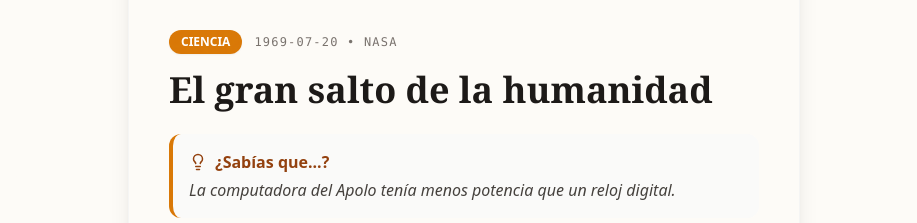
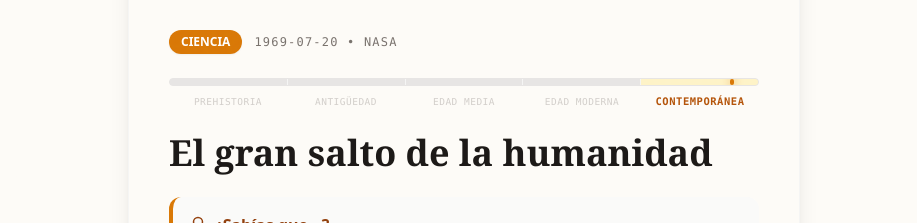
Before and after one commit to marcos-caballeronieto/project-chronos, a Next.js app: page / in a window 1280 px wide. Shown: the part 508-731 px from the top of the page, without its empty margins (176-1093 px from the left). Built offline with nearby package versions, Linux system fonts and the light colour scheme.

Commit message:
feat: Added timeline of history to DailyCard

```diff
--- a/src/components/history/DailyCard.tsx
+++ b/src/components/history/DailyCard.tsx
@@ -5,7 +5,90 @@ import Image from "next/image";
 import { HistoryEvent } from "@/types";
 import { Lightbulb, Maximize2, X } from "lucide-react";
 
-// --- Subcomponente para el Modal ---
+// --- CONSTANTES Y UTILIDADES PARA EL TIMELINE ---
+
+const ERAS = [
+  { name: "Prehistoria", short: "PRE", start: -100000, end: -3000 },
+  { name: "Antigüedad", short: "ANT", start: -3000, end: 476 },
+  { name: "Edad Media", short: "MED", start: 476, end: 1492 },
+  { name: "Edad Moderna", short: "MOD", start: 1492, end: 1789 },
+  { name: "Contemporánea", short: "CONT", start: 1789, end: new Date().getFullYear() }
+];
+
+// Función auxiliar para extraer el año del string de fecha
+function parseYear(dateStr: string): number {
+  const normalize = dateStr.toLowerCase();
+  // Busca 1 a 4 dígitos seguidos opcionalmente de "a.c" o "bc"
+  const match = normalize.match(/(\d{1,4})\s*(?:a\.?c\.?|b\.?c\.?|antes de cristo)?/);
+
+  if (!match) return new Date().getFullYear();
+
+  let year = parseInt(match[1], 10);
+  // Si detecta indicadores de "antes de Cristo", lo vuelve negativo
+  if (normalize.includes("a.c") || normalize.includes("bc") || normalize.includes("antes")) {
+    year = -year;
+  }
+  return year;
+}
+
+// --- SUBCOMPONENTE TIMELINE ---
+function Timeline({ dateStr }: { dateStr: string }) {
+  const year = parseYear(dateStr);
+  const currentEraIndex = ERAS.findIndex(e => year < e.end) !== -1
+    ? ERAS.findIndex(e => year < e.end)
+    : ERAS.length - 1;
+
+  const currentEra = ERAS[currentEraIndex];
+
+  // Calcular porcentaje dentro de la época actual para el marcador
+  const eraSpan = currentEra.end - currentEra.start;
+  const yearProgress = Math.max(0, Math.min(100, ((year - currentEra.start) / eraSpan) * 100));
+
+  return (
+    <div className="w-full mb-6 font-mono text-[10px] uppercase tracking-wider select-none">
+      {/* Barra visual */}
+      <div className="flex w-full h-2 rounded-full overflow-hidden bg-stone-200 dark:bg-stone-800 border border-stone-200 dark:border-stone-700/50">
+        {ERAS.map((era, index) => {
+          const isActive = index === currentEraIndex;
+          return (
+            <div
+              key={era.name}
+              className={`relative flex-1 border-r border-stone-100 dark:border-stone-900 last:border-0 transition-colors duration-500 ${
+                isActive ? "bg-amber-100 dark:bg-amber-900/30" : ""
+              }`}
+            >
+              {isActive && (
+                <div
+                  className="absolute top-0 bottom-0 w-1 bg-amber-600 rounded-full shadow-[0_0_8px_rgba(217,119,6,0.8)] z-10"
+                  style={{ left: `${yearProgress}%` }}
+                />
+              )}
+            </div>
+          );
+        })}
+      </div>
+
+      {/* Etiquetas de texto */}
+      <div className="flex justify-between mt-2 text-stone-400 dark:text-stone-600">
+        {ERAS.map((era, index) => (
+          <div
+            key={era.name}
+            className={`flex-1 text-center transition-colors duration-300 ${
+              index === currentEraIndex
+                ? "text-amber-700 dark:text-amber-500 font-bold scale-105"
+                : "opacity-50 scale-95 hidden sm:block" // Ocultamos las no activas en móvil muy pequeño si quieres, o dejamos sm:block
+            }`}
+          >
+            <span className="hidden sm:inline">{era.name}</span>
+            <span className="sm:hidden">{era.short}</span>
+          </div>
+        ))}
+      </div>
+    </div>
+  );
+}
+
+// --- SUBCOMPONENTE MODAL (Sin cambios funcionales, solo mantenido) ---
 function ExpandedModal({ event, onClose }: { event: HistoryEvent; onClose: (e: React.MouseEvent) => void }) {
   const [isVisible, setIsVisible] = useState(false);
 
@@ -61,13 +144,12 @@ function ExpandedModal({ event, onClose }: { event: HistoryEvent; onClose: (e: R
   );
 }
 
-// --- Componente Principal ---
+// --- COMPONENTE PRINCIPAL ---
 export default function DailyCard({ event }: { event: HistoryEvent }) {
   const [isExpanded, setIsExpanded] = useState(false);
-  const [isVisible, setIsVisible] = useState(false); // Estado para la animación de entrada
+  const [isVisible, setIsVisible] = useState(false);
 
   useEffect(() => {
-    // Activamos la animación al montar el componente
     setIsVisible(true);
   }, []);
 
@@ -90,6 +172,7 @@ export default function DailyCard({ event }: { event: HistoryEvent }) {
         transition-all duration-1000 ease-out transform
         ${isVisible ? "opacity-100 translate-y-0" : "opacity-0 translate-y-8"}`}
       >
+        {/* IMAGEN DE CABECERA */}
         <div className="relative w-full h-64 md:h-96 overflow-hidden">
           <div className="absolute inset-0 transition-transform duration-700 group-hover:scale-105">
             <Image
@@ -113,8 +196,10 @@ export default function DailyCard({ event }: { event: HistoryEvent }) {
           </button>
         </div>
 
+        {/* CONTENIDO */}
         <div className="p-6 md:p-10">
-           <div className="flex flex-col sm:flex-row sm:items-center gap-3 mb-4">
+           {/* Metadatos (Categoría y Fecha texto) */}
+           <div className="flex flex-col sm:flex-row sm:items-center gap-3 mb-6">
             <span className="inline-flex items-center justify-center px-3 py-1 text-xs font-bold text-white uppercase bg-amber-600 rounded-full shadow-sm w-fit">
               {event.category}
             </span>
@@ -123,7 +208,11 @@ export default function DailyCard({ event }: { event: HistoryEvent }) {
             </p>
           </div>
 
-          <h1 className="text-3xl md:text-4xl font-serif font-bold text-stone-900 dark:text-stone-100 mb-6">
+          {/* NUEVO: TIMELINE HISTÓRICO */}
+          {/* Se inserta aquí para dar contexto antes del título */}
+          <Timeline dateStr={event.date} />
+
+          <h1 className="text-3xl md:text-4xl font-serif font-bold text-stone-900 dark:text-stone-100 mb-6 mt-2">
             {event.title}
           </h1>
 
```
